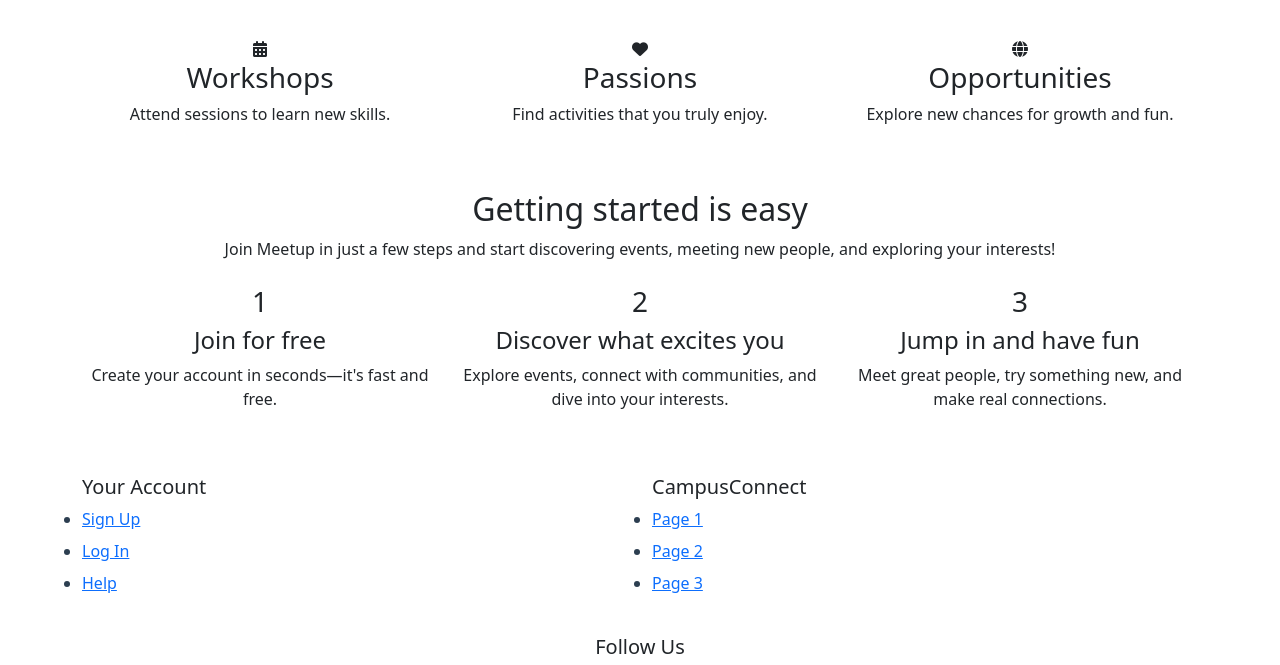
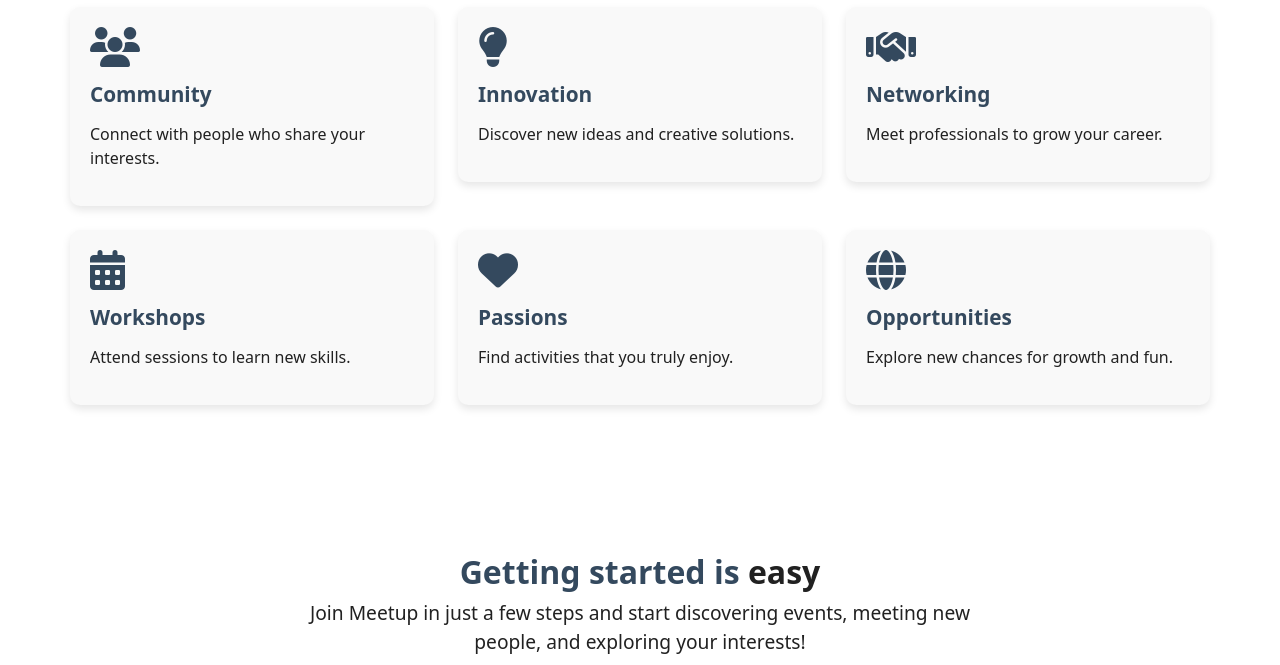
Before and after one commit to sumitb6/CampusConnect, a plain HTML site: page index.html in a window 1280 px wide. Shown: the part 1259-1924 px from the top of the page. Drawn offline with nearby package versions, Linux system fonts and the light colour scheme.

Commit message:
Update style.css

```diff
--- a/css/style.css
+++ b/css/style.css
@@ -90,3 +90,192 @@ ul li {
     color: #2c3e50;
     margin-bottom: 8px;
 }
+/* 3rd Section Styling */
+.more-than-events {
+    padding: 50px 0;
+}
+
+/* Section Heading */
+.section-heading {
+    font-size: 2rem;
+    font-weight: bold;
+    color: #212121;
+}
+
+.section-heading .highlight {
+    color: #34495e;
+}
+
+/* Bio Text */
+.section-bio {
+    font-size: 1.2rem;
+    color: #212121;
+    max-width: 700px;
+    margin: 0 auto 40px auto;
+}
+
+/* Icon Box Styling */
+.icon-box {
+    background: #f9f9f9;
+    padding: 20px;
+    border-radius: 10px;
+    text-align: left;
+    box-shadow: 0 4px 8px rgba(0, 0, 0, 0.1);
+    transition: transform 0.3s ease-in-out;
+}
+
+.icon-box i {
+    font-size: 40px;
+    color: #34495e;
+    margin-bottom: 15px;
+}
+
+.icon-box h3 {
+    font-size: 1.3rem;
+    font-weight: bold;
+    color: #34495e;
+    margin-bottom: 15px;
+}
+
+.icon-box p {
+    font-size: 1rem;
+    color: #212121;
+}
+
+/* Hover Effect */
+.icon-box:hover {
+    transform: translateY(-5px);
+}
+
+/* 4th Section Styling */
+.getting-started {
+    padding: 50px 0;
+}
+
+/* Section Heading */
+.section-heading {
+    font-size: 2rem;
+    font-weight: bold;
+    color: #34495e;
+}
+
+.section-heading .highlight {
+    color: #212121;
+}
+
+/* Bio Text */
+.section-bio {
+    font-size: 1.2rem;
+    color: #212121;
+    max-width: 700px;
+    margin: 0 auto 40px auto;
+}
+
+/* Step Box Styling */
+.step-box {
+    background: #f9f9f9;
+    padding: 20px;
+    border-radius: 10px;
+    text-align: center;
+    box-shadow: 0 4px 8px rgba(0, 0, 0, 0.1);
+    transition: transform 0.3s ease-in-out;
+}
+
+/* Step Number Styling */
+/* Step Box Styling */
+.step-box {
+    background: #f9f9f9;
+    padding: 20px;
+    border-radius: 10px;
+    text-align: center;
+    box-shadow: 0 4px 8px rgba(0, 0, 0, 0.1);
+    transition: transform 0.3s ease-in-out;
+    height: 220px; /* Ensuring equal height */
+    display: flex;
+    flex-direction: column;
+    justify-content: center;
+}
+
+/* Step Number Styling */
+.step-box .step-number {
+    font-size: 2rem;
+    font-weight: bold;
+    color: #212121;
+    margin-bottom: 10px;
+}
+
+/* Title Text */
+.step-box h4 {
+    font-size: 1.3rem;
+    font-weight: bold;
+    color: #34495e;
+    margin-bottom: 8px;
+}
+
+/* Text Below Title */
+.step-box p {
+    font-size: 1rem;
+    color: #212121;
+}
+
+/* Hover Effect */
+.step-box:hover {
+    transform: translateY(-5px);
+}
+
+/* Footer Styling */
+.footer {
+    background-color: #212121;
+    padding: 40px 0;
+    color: #bbb; /* Slightly light color */
+    font-size: 14px;
+}
+.row{
+    text-align: center;
+}
+/* Footer Titles */
+.footer-title {
+    font-size: 16px;
+    font-weight: bold;
+    color: #ccc; /* Slightly lighter than links */
+    margin-bottom: 10px;
+}
+
+/* Footer Links */
+.footer-links {
+    list-style: none;
+    padding: 0;
+}
+
+.footer-links li {
+    margin-bottom: 5px;
+}
+
+.footer-links a {
+    text-decoration: none;
+    color: #aaa; /* Slightly dark than title */
+    transition: color 0.3s ease-in-out;
+}
+
+.footer-links a:hover {
+    color: #fff; /* Brighter on hover */
+}
+
+/* Social Media Icons */
+.social-icons a {
+    font-size: 20px;
+    margin: 0 10px;
+    color: #ccc; /* Same as title color */
+    transition: color 0.3s ease-in-out;
+}
+
+.social-icons a:hover {
+    color: #fff;
+}
+
+/* Copyright Text */
+.copyright {
+    color: #bbb;
+    font-size: 13px;
+    margin-top: 20px;
+}
```
